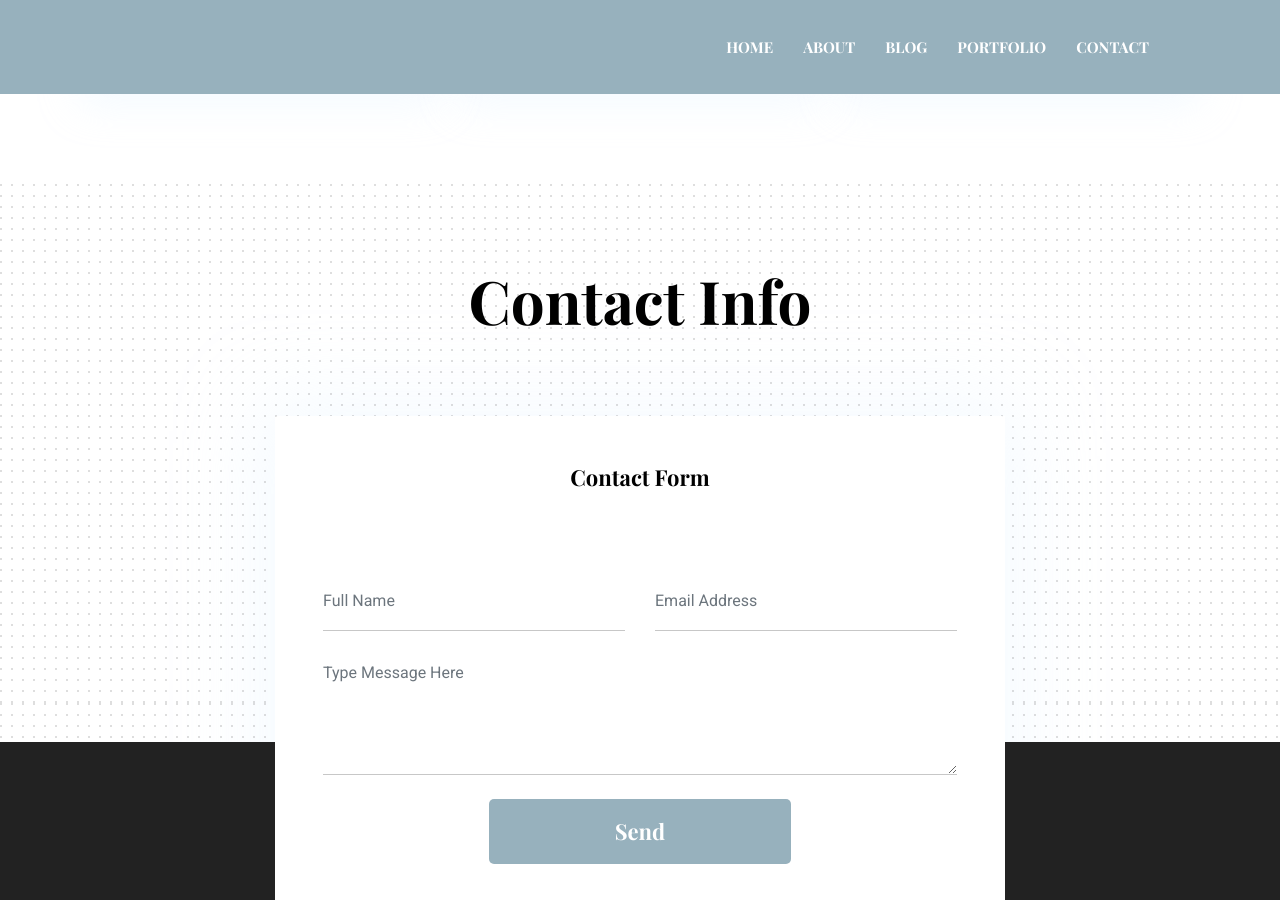
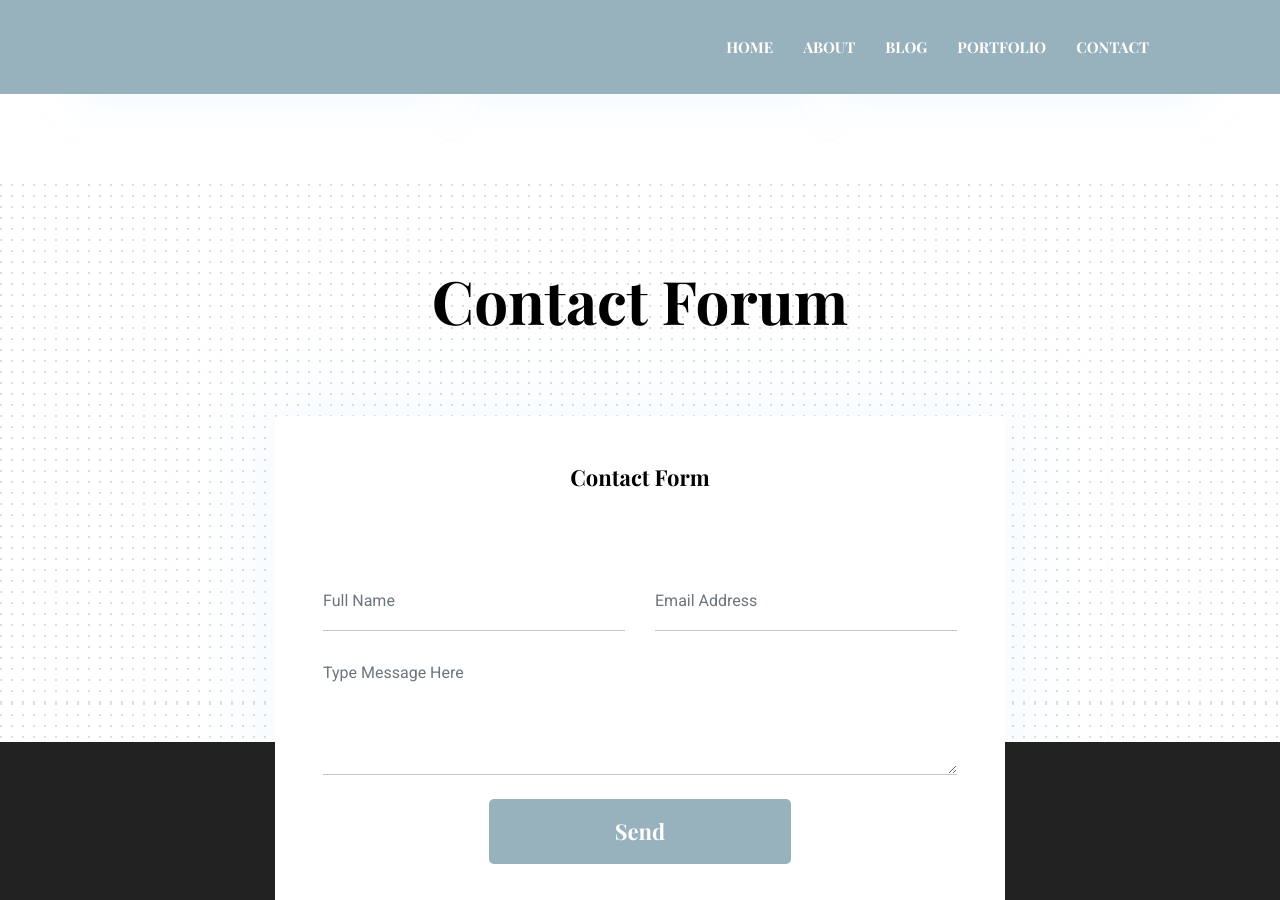
Before and after one commit to RandaAdel/RandaAdel.github.io, a Jekyll site: the page built from index.html, in a window 1280 px wide and 900 px high, scrolled down 6061 px. Built offline with Jekyll 4.4.1, drawn with Linux system fonts in a browser that asks for light colours.

Commit message:
Cahnge contact forum page

```diff
--- a/_data/settings.yml
+++ b/_data/settings.yml
@@ -305,5 +305,5 @@ client-slider-items:
 #-------------------------------
 # Contact Section
 
-contact-title: Contact Info
+contact-title: Contact Forum
 contact-email: randaadelnaguib@gmail.com
```
